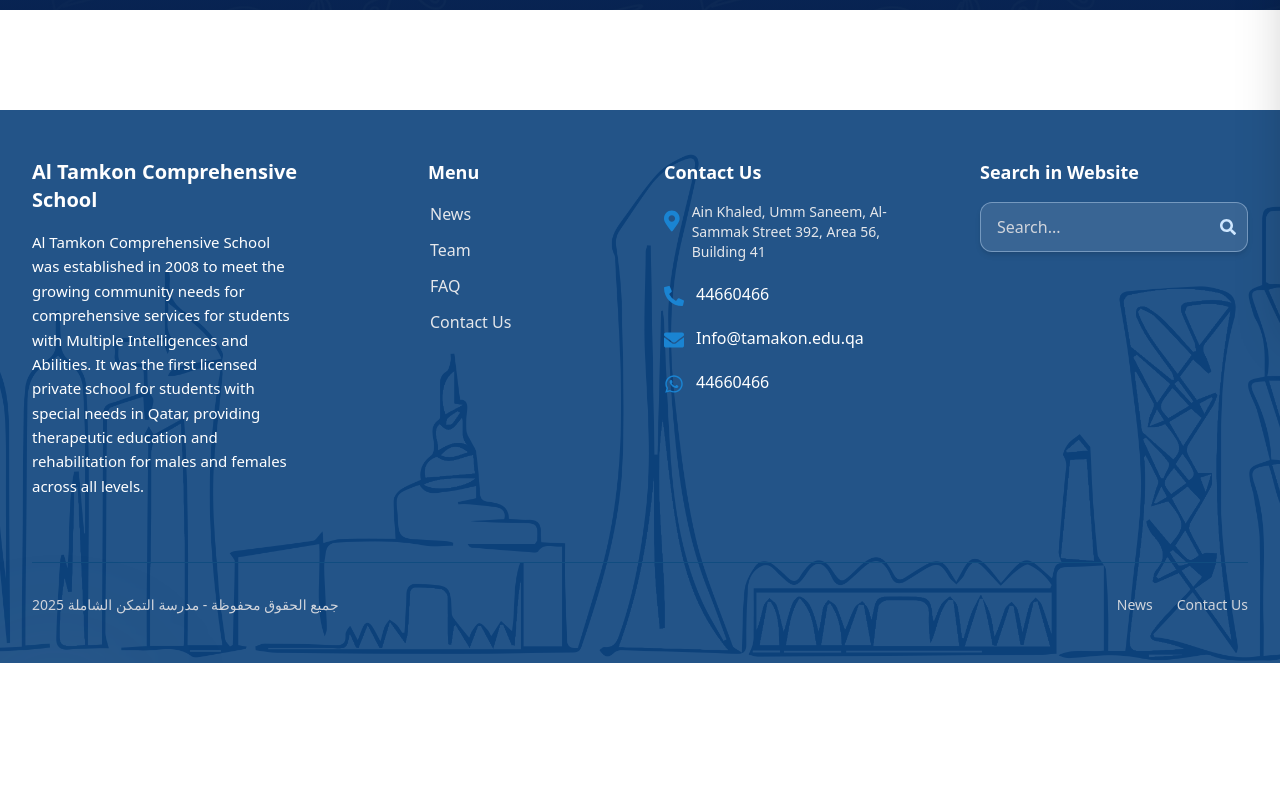
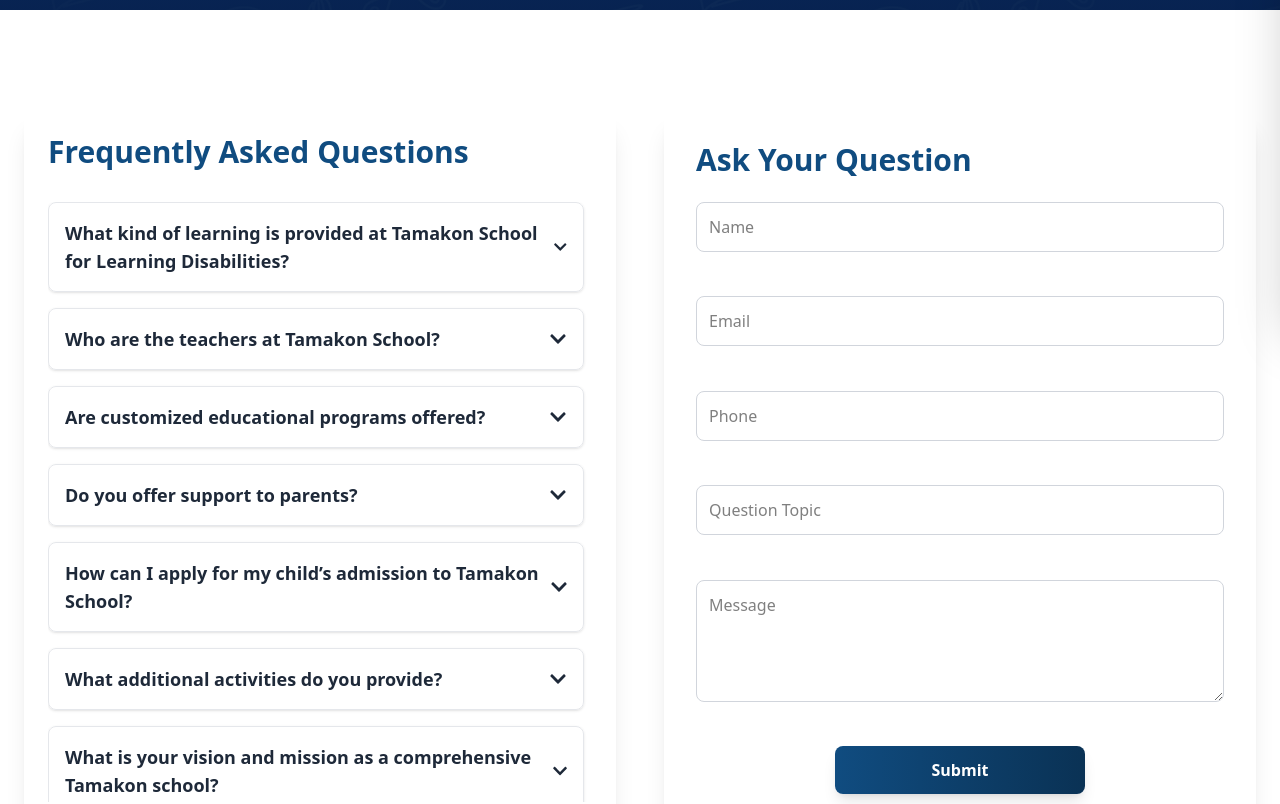
Before and after one commit to shakeel7521951/school-management-system, a React (Vite) app in the folder frontend/: page /faqs in a window 1280 px wide. Shown: the part 480-1284 px from the top of the page. Before the commit the page ends 1143 px from the top, so only its background shows below. Built offline with nearby package versions, Linux system fonts and the light colour scheme; no server answers.

Commit message:
FAQs page

```diff
--- a/frontend/src/App.jsx
+++ b/frontend/src/App.jsx
@@ -56,6 +56,7 @@
 import ActingDirectorGeneralMessage from './pages/Tamakon/ActingDirectorGeneralMessage'
 import SchoolFee from './pages/Tamakon/SchoolFee'
 import Recruitment from './pages/Tamakon/Recruitment'
+import FAQs from './pages/Tamakon/FAQs'
 // import MyProfile from './pages/MyProfile'
 
 const MainFunction = () => {
@@ -109,7 +110,7 @@
       { path: "/acting-director-message", element: <ActingDirectorGeneralMessage /> },
       { path: "/school-fees", element: <SchoolFee /> },
       { path: "/recruitment", element: <Recruitment /> },
-      { path: "/faqs", element: <Recruitment /> },
+      { path: "/faqs", element: <FAQs /> },
 
 
 
--- a/frontend/src/pages/Tamakon/FAQs.jsx
+++ b/frontend/src/pages/Tamakon/FAQs.jsx
@@ -86,16 +86,28 @@
         </motion.div>
       </section>
 
+      {/* FAQ + Form Section */}
+      <div className="mt-20 max-w-7xl mx-auto px-6 grid grid-cols-1 md:grid-cols-2 gap-12 items-start md:items-stretch py-5">
         {/* FAQ Section */}
-      <div className="mt-20">
-        <h3 className="text-3xl font-bold text-[#104c80] mb-8 text-center">
+        <motion.div
+          initial={{ opacity: 0, x: -50 }}
+          whileInView={{ opacity: 1, x: 0 }}
+          transition={{ duration: 0.6 }}
+          viewport={{ once: true }}
+          className="bg-white p-6 rounded-xl shadow-xl flex flex-col"
+        >
+          <h3 className="text-3xl font-bold text-[#104c80] mb-8 text-center md:text-left">
             Frequently Asked Questions
           </h3>
-        <div className="space-y-4 max-w-4xl mx-auto">
+          <div className="space-y-4 flex-1 overflow-y-auto max-h-[600px] pr-2 scrollbar-thin scrollbar-thumb-[#104c80]/70 scrollbar-track-gray-100">
             {faqs.map((faq, index) => (
-            <div
+              <motion.div
                 key={index}
-              className="border border-gray-300 rounded-lg p-4 shadow-md"
+                initial={{ opacity: 0, y: 10 }}
+                whileInView={{ opacity: 1, y: 0 }}
+                transition={{ duration: 0.4, delay: index * 0.05 }}
+                viewport={{ once: true }}
+                className="border border-gray-200 rounded-lg p-4 shadow-sm hover:shadow-md transition"
               >
                 <button
                   onClick={() => toggleFAQ(index)}
@@ -108,15 +120,64 @@
                   <motion.p
                     initial={{ opacity: 0, y: -10 }}
                     animate={{ opacity: 1, y: 0 }}
-                  transition={{ duration: 0.4 }}
+                    transition={{ duration: 0.3 }}
                     className="mt-3 text-gray-600 leading-relaxed"
                   >
                     {faq.a}
                   </motion.p>
                 )}
-            </div>
+              </motion.div>
             ))}
           </div>
+        </motion.div>
+
+        {/* Form Section */}
+        <motion.div
+          initial={{ opacity: 0, x: 50 }}
+          whileInView={{ opacity: 1, x: 0 }}
+          transition={{ duration: 0.6 }}
+          viewport={{ once: true }}
+          className="bg-white p-8 rounded-xl shadow-xl flex flex-col justify-between"
+        >
+          <h3 className="text-3xl font-bold text-[#104c80] mb-6 text-center md:text-left">
+             Ask Your Question
+          </h3>
+          <form className="space-y-5 flex-1 flex flex-col justify-between">
+            <input
+              type="text"
+              placeholder="Name"
+              className="w-full border border-gray-300 p-3 rounded-lg focus:outline-none focus:ring-2 focus:ring-[#104c80] transition"
+            />
+            <input
+              type="email"
+              placeholder="Email"
+              className="w-full border border-gray-300 p-3 rounded-lg focus:outline-none focus:ring-2 focus:ring-[#104c80] transition"
+            />
+            <input
+              type="tel"
+              placeholder="Phone"
+              className="w-full border border-gray-300 p-3 rounded-lg focus:outline-none focus:ring-2 focus:ring-[#104c80] transition"
+            />
+            <input
+              type="text"
+              placeholder="Question Topic"
+              className="w-full border border-gray-300 p-3 rounded-lg focus:outline-none focus:ring-2 focus:ring-[#104c80] transition"
+            />
+            <textarea
+              placeholder="Message"
+              rows="4"
+              className="w-full border border-gray-300 p-3 rounded-lg focus:outline-none focus:ring-2 focus:ring-[#104c80] transition"
+            ></textarea>
+            <motion.button
+              type="submit"
+              whileHover={{ scale: 1.05 }}
+              whileTap={{ scale: 0.95 }}
+              className="w-[250px]  mx-auto bg-gradient-to-r from-[#104c80] to-[#0a3255] text-white py-3 rounded-lg font-semibold shadow-lg hover:shadow-xl transition"
+            >
+              Submit
+            </motion.button>
+          </form>
+        </motion.div>
       </div>
     </div>
   );
```
Lines whose indentation alone changed are shown as unchanged.
